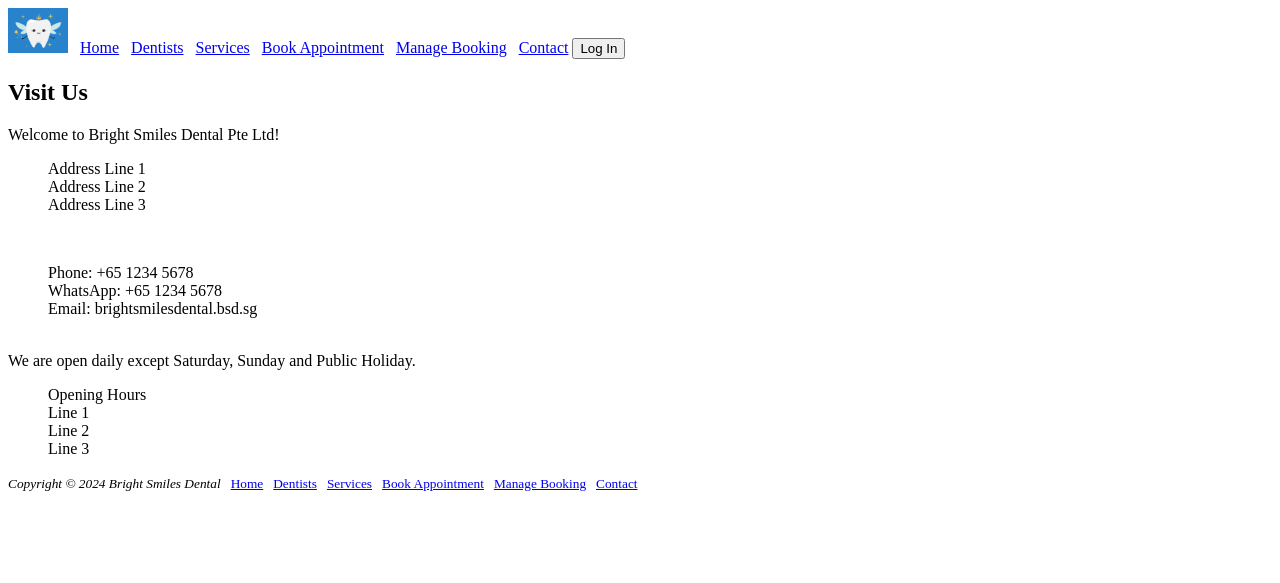
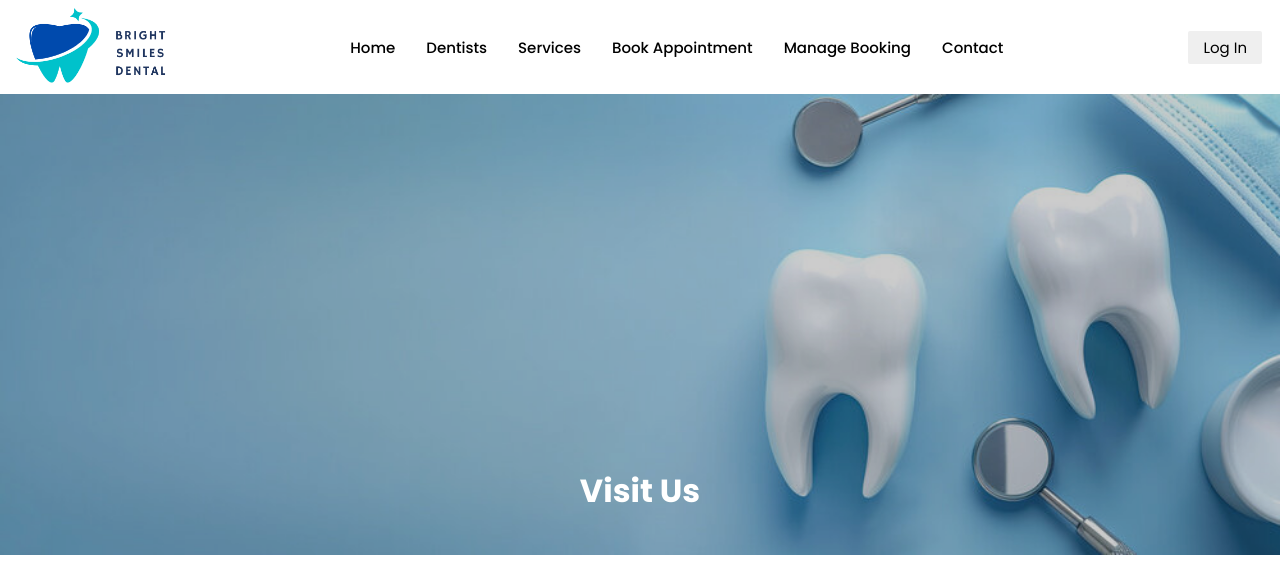
Before and after one commit to Rachealthong/dental-appointment, a PHP site: page /contact.html in a window 1280 px wide. Shown: the top 583 px of the page. Before the commit the page ends 491 px from the top, so only its background shows below. Run offline with PHP 8.4, Linux system fonts and the light colour scheme.

Commit message:
Modified CSS
Added navbar.html and footer.html under Elements Folder. Once the file is edited, all changes will be updated on all html files. Note that must use local server to view the html file. Do not use filesystem to open the files. Embed Google Map under Contact

```diff
--- /dev/null
+++ b/Elements/footer.html
@@ -0,0 +1,12 @@
+<footer>
+    <small>
+        <a href="index.html">Home</a> &nbsp;
+        <a href="dentists.html">Dentists</a> &nbsp;
+        <a href="services.html">Services</a> &nbsp;
+        <a href="book_appointment.php">Book Appointment</a> &nbsp;
+        <a href="manage_booking.php">Manage Booking</a> &nbsp;
+        <a href="contact.html">Contact</a>
+        <br><br>
+        <i>Copyright &copy; 2024 Bright Smiles Dental</i> &nbsp;
+    </small>
+</footer>
--- /dev/null
+++ b/Elements/navbar.html
@@ -0,0 +1,13 @@
+<nav>
+    <img src="Assets/Minimalist Dental Teeth Medical Clinic Logo (1).png" height="80px" alt="Bright Smiles Dental">
+    <ul>
+
+        <li><a href="index.html">Home</a></li>
+        <li><a href="dentists.html">Dentists</a></li>
+        <li><a href="services.html">Services</a></li>
+        <li><a href="book_appointment.php">Book Appointment</a></li>
+        <li><a href="manage_booking.php">Manage Booking</a></li>
+        <li><a href="contact.html">Contact</a></li>
+    </ul>
+    <button id="login">Log In</button>
+</nav>
--- a/contact.html
+++ b/contact.html
@@ -4,59 +4,54 @@
 <title>Main Page</title>
 <meta charset="utf-8">
 <link rel="stylesheet" href="styles.css">
+<link rel="preconnect" href="https://fonts.googleapis.com">
+<link rel="preconnect" href="https://fonts.gstatic.com" crossorigin>
+<link href="https://fonts.googleapis.com/css2?family=Poppins:ital,wght@0,100;0,200;0,300;0,400;0,500;0,600;0,700;0,800;0,900;1,100;1,200;1,300;1,400;1,500;1,600;1,700;1,800;1,900&display=swap" rel="stylesheet">
 </head>
 <body>
 <div id="wrapper">
     <header>
     </header>
-    <nav>
-        <img src="Assets/logo.jpg" width="60px" alt="Bright Smiles Dental"> &nbsp;
-        <a href="index.html">Home</a> &nbsp;
-        <a href="dentists.html">Dentists</a> &nbsp;
-        <a href="services.html">Services</a> &nbsp;
-        <a href="book_appointment.php">Book Appointment</a> &nbsp;
-        <a href="manage_booking.php">Manage Booking</a> &nbsp;
-        <a href="contact.html">Contact</a>
-        <button id="login">Log In</button>
-    </nav>
+    <div id="navbar"></div>
     <div id="aboutus">
-        <h2>Visit Us</h2>
-    Welcome to Bright Smiles Dental Pte Ltd!
-        <br>
+        <img id="aboutus_img" class="img_filter" src="Assets/visitus.jpg">
+        <div class="bottom_centered"><h1>Visit Us</h1></div>
+    </div>
+    <div class="container">
+        <div id="contact_list">
             <ul style="list-style-type: none;">
-            <li>Address Line 1</li>
-            <li>Address Line 2</li>
-            <li>Address Line 3</li>
+                <li><h2>Address</h2></li>
+                <li>Bright Smiles Dental</li>
+                <li>50 Nanyang Ave</li>
+                <li>Singapore 639798</li>
             </ul>
             <br>
             <ul style="list-style-type: none;">
-            <li>Phone: +65 1234 5678</li>
+                <li><h2>Contact</h2></li>
                 <li>WhatsApp: +65 1234 5678</li>
                 <li>Email: brightsmilesdental.bsd.sg</li>
             </ul>
             <br>
-        We are open daily except Saturday, Sunday and Public Holiday.
             <ul style="list-style-type: none;">
-            <li>Opening Hours</li>
-            <li>Line 1</li>
-            <li>Line 2</li>
-            <li>Line 3</li>
+                <li><h2>Opening Hours</h2></li>
+                <li>Monday-Friday: 9:00 - 18:00</li>
+                <li>Closed on Saturday, Sunday and Public Holiday</li>
             </ul>
         </div>
-    <div>
-        <!-- put a map next to the contact us -->
+        <div id="google-map">
+        <iframe src="https://www.google.com/maps/embed?pb=!1m14!1m8!1m3!1d15954.891270051194!2d103.6807396!3d1.3426962!3m2!1i1024!2i768!4f13.1!3m3!1m2!1s0x31da0f75a53bec9d%3A0xd08547c621f6dca6!2sSchool%20of%20Electrical%20and%20Electronic%20Engineering%20(EEE)!5e0!3m2!1sen!2ssg!4v1727835726454!5m2!1sen!2ssg" width="600" height="450" style="border:0;" allowfullscreen="" loading="lazy" referrerpolicy="no-referrer-when-downgrade"></iframe>
         </div>
-    <footer>
-        <small>
-            <i>Copyright &copy; 2024 Bright Smiles Dental</i> &nbsp;
-            <a href="index.html">Home</a> &nbsp;
-            <a href="dentists.html">Dentists</a> &nbsp;
-            <a href="services.html">Services</a> &nbsp;
-            <a href="book_appointment.php">Book Appointment</a> &nbsp;
-            <a href="manage_booking.php">Manage Booking</a> &nbsp;
-            <a href="contact.html">Contact</a>
-        </small>
-    </footer>
     </div>
+    <div id="footer"></div>
+</div>
+
+<script>
+    fetch('Elements/navbar.html')
+        .then(response => response.text())
+        .then(data => document.getElementById('navbar').innerHTML = data);
+    fetch('Elements/footer.html')
+    .then(response => response.text())
+    .then(data => document.getElementById('footer').innerHTML = data);
+</script>
 </body>
 </html>
--- a/styles.css
+++ b/styles.css
@@ -1,3 +1,273 @@
+body {
+  margin:0px;
+  width: 100%;
+}
+
+a {
+  text-decoration: none;
+}
+
+h2 {
+  margin-block-start: 0.2em;
+  margin-block-end: 0.2em;
+}
+#wrapper { background-color:#FFFFFF;
+    margin: auto;
+    min-width:850px;
+    width: 100%;
+    font-family: "Poppins";
+}
+
+a {
+  color: black;
+}
+
+#navbar {
+  display: block;
+}
+
+nav {
+  font-size: 15px;
+  font-weight: 500;
+  display: flex;
+  justify-content: space-between;
+  align-items: center;
+  padding: 2px;
+  margin: auto;
+  width: 100%;
+}
+
+nav img {
+  padding: 5px;
+}
+
+nav ul {
+  list-style-type: none;
+  display: flex;
+  margin: 0;
+  padding: 0;
+  align-items: center;
+  justify-content: center; /* Center nav items within the available space */
+  flex-grow: 1; /* This allows the nav links to take up all available space between the logo and login */
+}
+
+nav ul li {
+  margin-right: 15px;
+}
+
+nav ul li a {
+  display: block;
+  padding: 8px;
+
+}
+
+
+nav a {text-decoration: none;
+
+}
+
+#login {
+float:right;
+justify-content: center;
+padding:5px 15px 5px 15px;
+margin-right: 20px;
+border-radius: 2px;
+border: none;
+font-family: "Poppins";
+font-size: 15px;
+}
+
+#aboutus_img {
+  width: 100%;
+  height: auto;
+}
+
 #aboutus {
-    width: 600px;
+  display: block;
+  position: relative;
 }
+
+#aboutus_text h1 {
+  color: #001F3F;
+}
+
+#aboutus_text {
+  /*background-color: rgba(255, 255, 255, 0.7);*/
+  position: absolute;
+  top: 180px;
+  left: 50px;
+  width: 40%;
+  padding: 20px 50px 20px 50px;
+  text-align: justify;
+}
+
+.container {
+  padding : 20px;
+  display: flex;
+  justify-content: stretch;
+  width: 80%;
+  margin: auto;
+  align-items: center;
+}
+.box {
+  padding: 5px;
+  margin: 5px;
+  text-align: center;
+  width: 30%;
+}
+
+footer {
+  background-color: #e9eff2;
+  padding: 30px;
+  display: flex;
+}
+
+footer a {
+  text-decoration: none;
+  font-weight: 500;
+}
+
+#dentist {
+  position: relative;
+}
+
+.img_filter {
+  width:100%;
+  filter: brightness(80%);
+}
+
+.bottom_centered {
+  position: absolute;
+  bottom: 20px;           /* Position the text at the bottom */
+  left: 50%;           /* Center horizontally */
+  transform: translateX(-50%); /* Adjust only horizontally */
+  text-align: center;  /* Ensure the text inside is centered */
+  color: #FFFFFF;
+  padding: 5px 50px 5px 50px;
+}
+
+#services{
+  display:block;
+  position:relative;
+}
+
+#contact_list {
+  padding: 20px;
+  margin:auto;
+  flex:1;
+}
+
+#google-map {
+  flex: 1; /* Allow the map to take available space */
+  display: flex; /* Optional: if you want to control map alignment further */
+  justify-content: center; /* Center the iframe if needed */
+  align-items: center; /* Center vertically if height is constrained */
+}
+
+.poppins-thin {
+    font-family: "Poppins", sans-serif;
+    font-weight: 100;
+    font-style: normal;
+  }
+
+.poppins-extralight {
+    font-family: "Poppins", sans-serif;
+    font-weight: 200;
+    font-style: normal;
+  }
+
+.poppins-light {
+    font-family: "Poppins", sans-serif;
+    font-weight: 300;
+    font-style: normal;
+  }
+
+.poppins-regular {
+    font-family: "Poppins", sans-serif;
+    font-weight: 400;
+    font-style: normal;
+  }
+
+.poppins-medium {
+    font-family: "Poppins", sans-serif;
+    font-weight: 500;
+    font-style: normal;
+  }
+
+.poppins-semibold {
+    font-family: "Poppins", sans-serif;
+    font-weight: 600;
+    font-style: normal;
+  }
+
+.poppins-bold {
+    font-family: "Poppins", sans-serif;
+    font-weight: 700;
+    font-style: normal;
+  }
+
+.poppins-extrabold {
+    font-family: "Poppins", sans-serif;
+    font-weight: 800;
+    font-style: normal;
+  }
+
+.poppins-black {
+    font-family: "Poppins", sans-serif;
+    font-weight: 900;
+    font-style: normal;
+  }
+
+.poppins-thin-italic {
+    font-family: "Poppins", sans-serif;
+    font-weight: 100;
+    font-style: italic;
+  }
+
+.poppins-extralight-italic {
+    font-family: "Poppins", sans-serif;
+    font-weight: 200;
+    font-style: italic;
+  }
+
+.poppins-light-italic {
+    font-family: "Poppins", sans-serif;
+    font-weight: 300;
+    font-style: italic;
+  }
+
+.poppins-regular-italic {
+    font-family: "Poppins", sans-serif;
+    font-weight: 400;
+    font-style: italic;
+  }
+
+.poppins-medium-italic {
+    font-family: "Poppins", sans-serif;
+    font-weight: 500;
+    font-style: italic;
+  }
+
+.poppins-semibold-italic {
+    font-family: "Poppins", sans-serif;
+    font-weight: 600;
+    font-style: italic;
+  }
+
+.poppins-bold-italic {
+    font-family: "Poppins", sans-serif;
+    font-weight: 700;
+    font-style: italic;
+  }
+
+.poppins-extrabold-italic {
+    font-family: "Poppins", sans-serif;
+    font-weight: 800;
+    font-style: italic;
+  }
+
+.poppins-black-italic {
+    font-family: "Poppins", sans-serif;
+    font-weight: 900;
+    font-style: italic;
+  }
```
Also changed, not shown: book_appointment.php (+13 -21 lines), dentist_bio.php (+13 -21 lines), dentists.html (+21 -26 lines), index.html (+25 -30 lines), manage_booking.php (+13 -21 lines), services.html (+15 -23 lines), services_detail.php (+13 -21 lines), Assets/Minimalist Dental Teeth Medical Clinic Logo (1).png (added), Assets/dental_background (1).jpg (added), Assets/dental_team.png (added), Assets/ourservices.jpg (added), Assets/visitus.jpg (added). Lines whose indentation alone changed are shown as unchanged.
